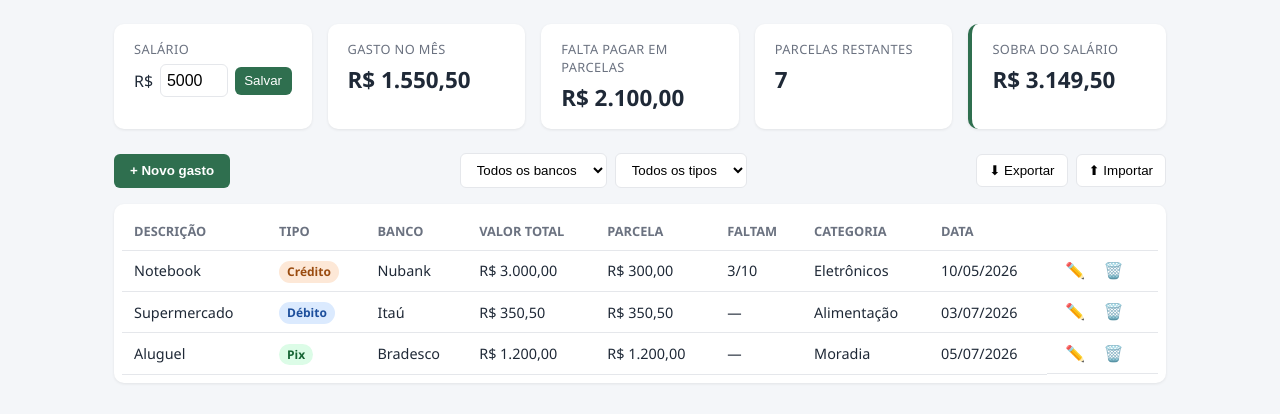
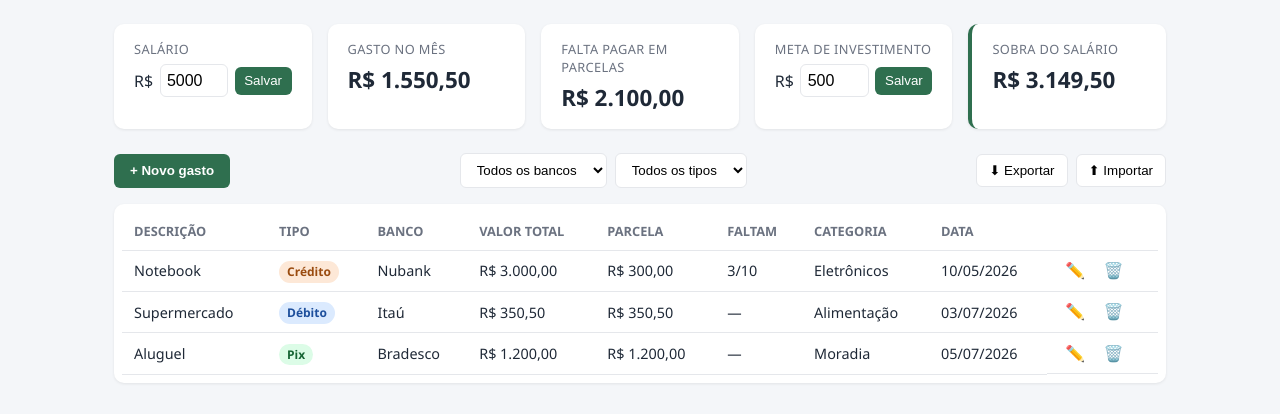
Before and after one commit to jhowsbDiem/Gestor-de-gastos, a Flask app: page / in a window 1280 px wide. Shown: the part 99-513 px from the top of the page. Run offline with Flask 3, Linux system fonts and the light colour scheme.

Commit message:
feat: substituir card de parcelas restantes por meta de investimento
O card que somava globalmente as parcelas restantes de todos os
produtos foi removido; cada gasto agora exibe sua parcela vinculada
estritamente a si mesmo, como já ocorre na tabela. O espaço do card
antigo passa a funcionar como "Meta de investimento", um valor
editável (GET/PUT /api/meta-investimento) persistido junto ao
salário no JSON de dados.

```diff
--- a/app.py
+++ b/app.py
@@ -30,6 +30,20 @@ def api_salario():
     except (TypeError, ValueError) as erro:
         return jsonify({"erro": str(erro) or "Valor de salário inválido."}), 400
     return jsonify({"salario": novo_salario})
+
+
+@app.route("/api/meta-investimento", methods=["GET", "PUT"])
+def api_meta_investimento():
+    if request.method == "GET":
+        return jsonify({"meta_investimento": models.obter_meta_investimento()})
+
+    payload = request.get_json(silent=True) or {}
+    try:
+        valor = float(payload.get("meta_investimento"))
+        nova_meta = models.definir_meta_investimento(valor)
+    except (TypeError, ValueError) as erro:
+        return jsonify({"erro": str(erro) or "Valor de meta de investimento inválido."}), 400
+    return jsonify({"meta_investimento": nova_meta})
 
 
 @app.route("/api/gastos", methods=["GET", "POST"])
--- a/data/gastos.example.json
+++ b/data/gastos.example.json
@@ -1,5 +1,6 @@
 {
   "salario": 5000.0,
+  "meta_investimento": 500.0,
   "gastos": [
     {
       "id": "b1a7e2b0-1a2b-4c3d-9e4f-000000000001",
--- a/models.py
+++ b/models.py
@@ -19,7 +19,7 @@ def _garantir_arquivo_dados():
         if origem:
             shutil.copyfile(origem, DATA_FILE)
         else:
-            _salvar({"salario": 0.0, "gastos": []})
+            _salvar({"salario": 0.0, "meta_investimento": 0.0, "gastos": []})
 
 
 def _carregar():
@@ -97,6 +97,19 @@ def definir_salario(valor):
     dados["salario"] = valor
     _salvar(dados)
     return dados["salario"]
+
+
+def obter_meta_investimento():
+    return _carregar().get("meta_investimento", 0.0)
+
+
+def definir_meta_investimento(valor):
+    if valor < 0:
+        raise ValueError("Meta de investimento não pode ser negativa.")
+    dados = _carregar()
+    dados["meta_investimento"] = valor
+    _salvar(dados)
+    return dados["meta_investimento"]
 
 
 def _validar_gasto(payload):
@@ -200,7 +213,6 @@ def calcular_resumo():
 
     total_gasto_mes = 0.0
     total_a_pagar_parcelas = 0.0
-    parcelas_faltando_total = 0
     compromisso_mes_atual = 0.0
 
     for g in gastos:
@@ -208,7 +220,6 @@ def calcular_resumo():
 
         if g["tipo"] == "credito":
             total_a_pagar_parcelas += g["valor_restante"]
-            parcelas_faltando_total += g["parcelas_faltantes"]
             if g["parcelas_faltantes"] > 0:
                 compromisso_mes_atual += g["valor_parcela"]
             if ano_g == ano_atual and mes_g == mes_atual:
@@ -224,7 +235,7 @@ def calcular_resumo():
         "salario": salario,
         "total_gasto_mes": round(total_gasto_mes, 2),
         "total_a_pagar_parcelas": round(total_a_pagar_parcelas, 2),
-        "parcelas_faltando_total": parcelas_faltando_total,
+        "meta_investimento": dados.get("meta_investimento", 0.0),
         "sobra_salario": sobra_salario,
     }
 
--- a/static/js/app.js
+++ b/static/js/app.js
@@ -2,6 +2,7 @@
 const API = {
   resumo: "/api/resumo",
   salario: "/api/salario",
+  metaInvestimento: "/api/meta-investimento",
   gastos: "/api/gastos",
   export: "/api/export",
   import: "/api/import",
@@ -186,9 +187,9 @@ async function carregarResumo() {
   const resumo = await resp.json();
 
   document.getElementById("input-salario").value = resumo.salario;
+  document.getElementById("input-meta-investimento").value = resumo.meta_investimento;
   document.getElementById("resumo-total-gasto-mes").textContent = formatarMoeda(resumo.total_gasto_mes);
   document.getElementById("resumo-total-a-pagar").textContent = formatarMoeda(resumo.total_a_pagar_parcelas);
-  document.getElementById("resumo-parcelas-faltando").textContent = resumo.parcelas_faltando_total;
 
   const elSobra = document.getElementById("resumo-sobra-salario");
   elSobra.textContent = formatarMoeda(resumo.sobra_salario);
@@ -206,6 +207,21 @@ async function salvarSalario() {
     method: "PUT",
     headers: { "Content-Type": "application/json" },
     body: JSON.stringify({ salario: valor }),
+  });
+  await carregarResumo();
+}
+
+async function salvarMetaInvestimento() {
+  const input = document.getElementById("input-meta-investimento");
+  const valor = parseFloat(input.value);
+  if (Number.isNaN(valor) || valor < 0) {
+    alert("Informe uma meta de investimento válida.");
+    return;
+  }
+  await fetch(API.metaInvestimento, {
+    method: "PUT",
+    headers: { "Content-Type": "application/json" },
+    body: JSON.stringify({ meta_investimento: valor }),
   });
   await carregarResumo();
 }
@@ -250,6 +266,7 @@ async function importarDados(arquivo) {
 
 function inicializar() {
   document.getElementById("btn-salvar-salario").addEventListener("click", salvarSalario);
+  document.getElementById("btn-salvar-meta-investimento").addEventListener("click", salvarMetaInvestimento);
 
   document.getElementById("tabela-gastos-corpo").addEventListener("click", (evento) => {
     const botao = evento.target.closest("button[data-acao]");
--- a/templates/index.html
+++ b/templates/index.html
@@ -33,8 +33,12 @@
         <span class="card-valor" id="resumo-total-a-pagar">R$ 0,00</span>
       </div>
       <div class="card">
-        <span class="card-label">Parcelas restantes</span>
-        <span class="card-valor" id="resumo-parcelas-faltando">0</span>
+        <span class="card-label">Meta de investimento</span>
+        <div class="salario-editavel">
+          <span>R$</span>
+          <input type="number" id="input-meta-investimento" step="0.01" min="0" />
+          <button id="btn-salvar-meta-investimento" title="Salvar meta de investimento">Salvar</button>
+        </div>
       </div>
       <div class="card card-destaque" id="card-sobra">
         <span class="card-label">Sobra do salário</span>
```
Also changed, not shown: 1 other file.
